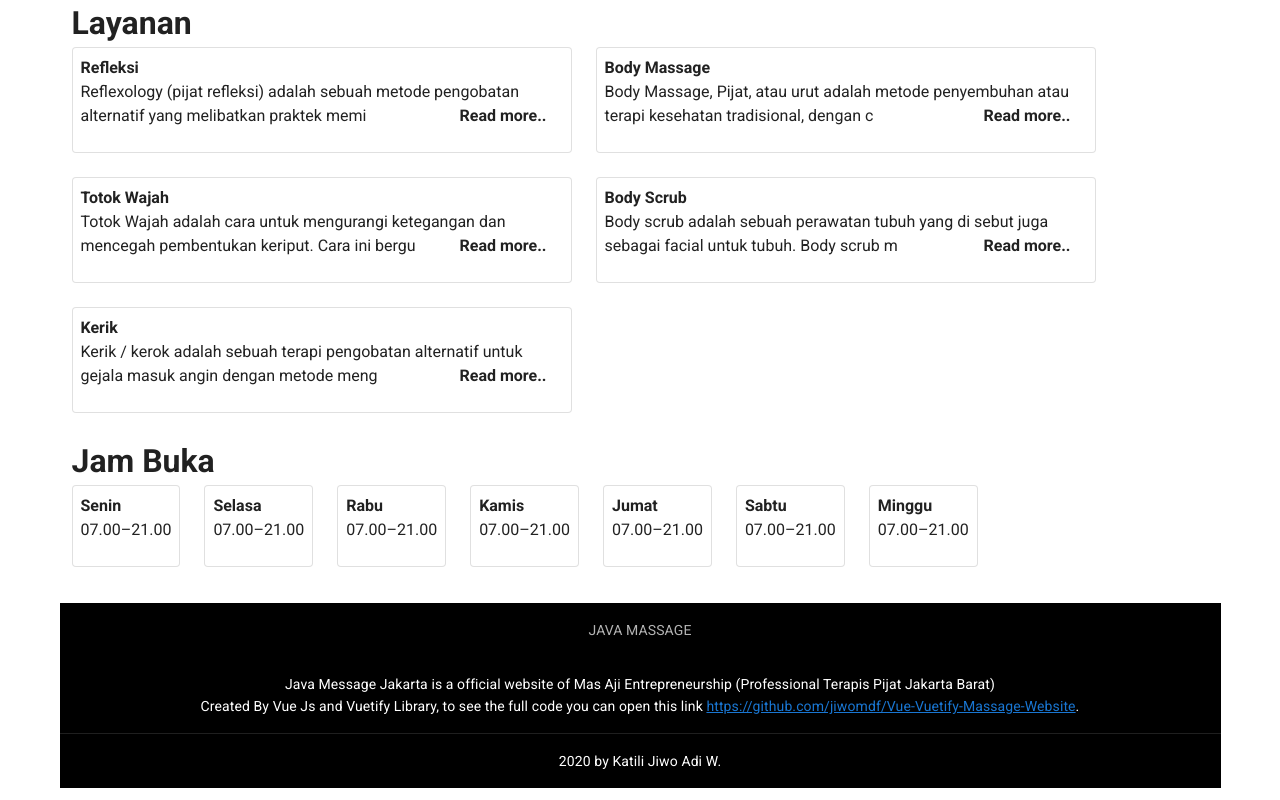
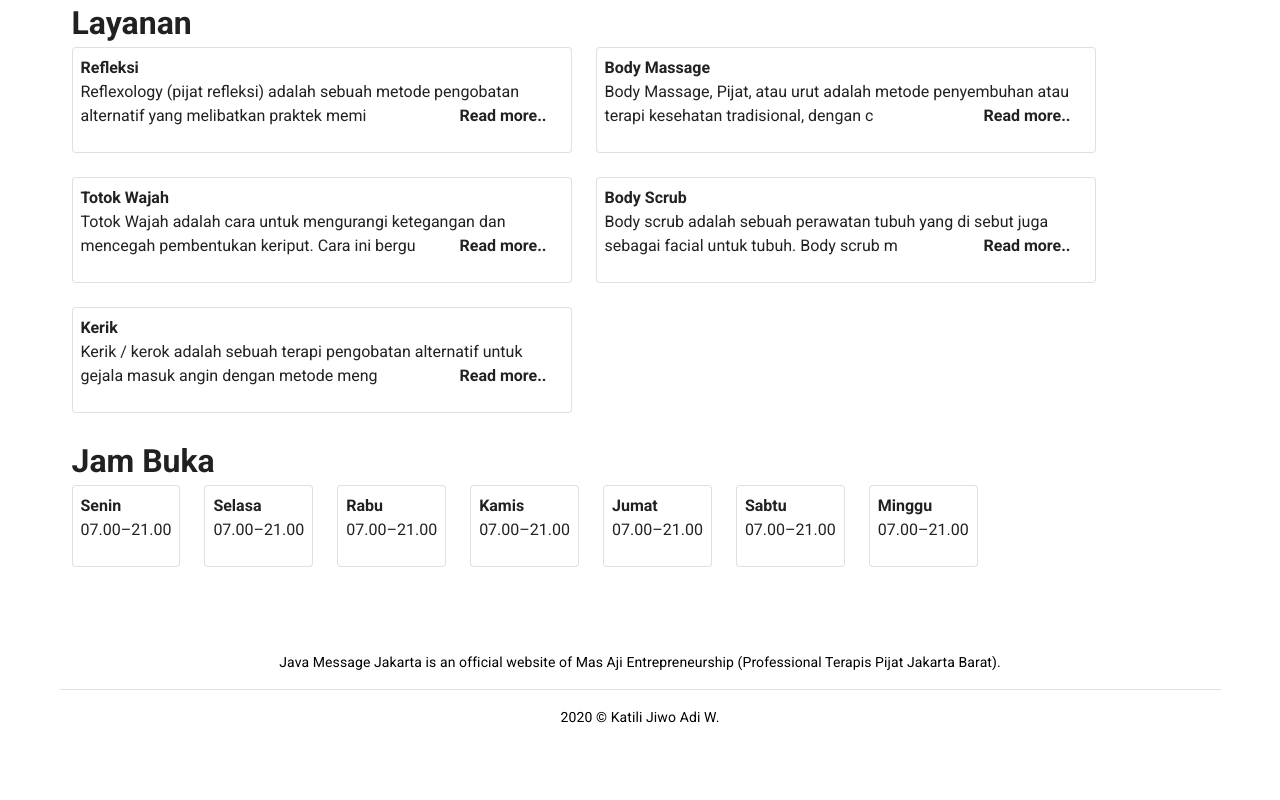
Before and after one commit to jiwomdf/Vue-Vuetify-Massage-Website, a Vue app: page / in a window 1280 px wide. Shown: the part 1147-1947 px from the top of the page. After the commit the page ends 1903 px from the top, so only its background shows below. Built offline with nearby package versions, Linux system fonts and the light colour scheme.

Commit message:
modify footer

```diff
--- a/src/components/Footer.vue
+++ b/src/components/Footer.vue
@@ -1,18 +1,17 @@
 <template>
-  <v-footer dark padless>
-    <v-card flat tile class="black lighten-1 white--text text-center flex">
+  <v-footer padless>
+    <v-card flat tile class=" lighten-1 black--text text-center flex">
       <v-card-text>
-       JAVA MASSAGE
       </v-card-text>
 
-      <v-card-text class="white--text">
-        Java Message Jakarta is a official website of Mas Aji Entrepreneurship (Professional Terapis Pijat Jakarta Barat) <br/> Created By Vue Js and Vuetify Library, to see the full code you can open this link <a href="https://github.com/jiwomdf/Vue-Vuetify-Massage-Website">https://github.com/jiwomdf/Vue-Vuetify-Massage-Website</a>.
+      <v-card-text class="black--text">
+        Java Message Jakarta is an official website of Mas Aji Entrepreneurship (Professional Terapis Pijat Jakarta Barat).
       </v-card-text>
 
       <v-divider></v-divider>
 
-      <v-card-text class="white--text">
-        {{ new Date().getFullYear() }} by Katili Jiwo Adi W.
+      <v-card-text class="black--text">
+        {{ new Date().getFullYear() }} © Katili Jiwo Adi W.
       </v-card-text>
     </v-card>
   </v-footer>
```
